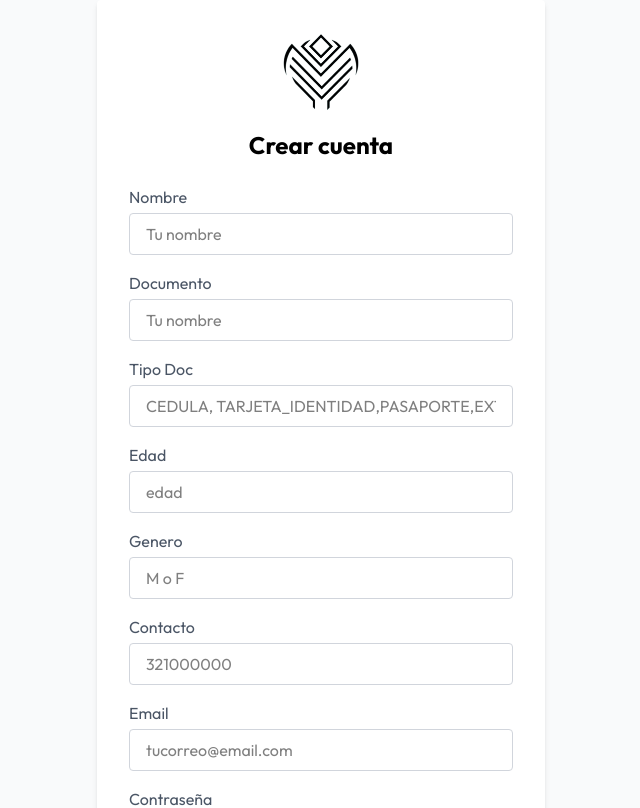
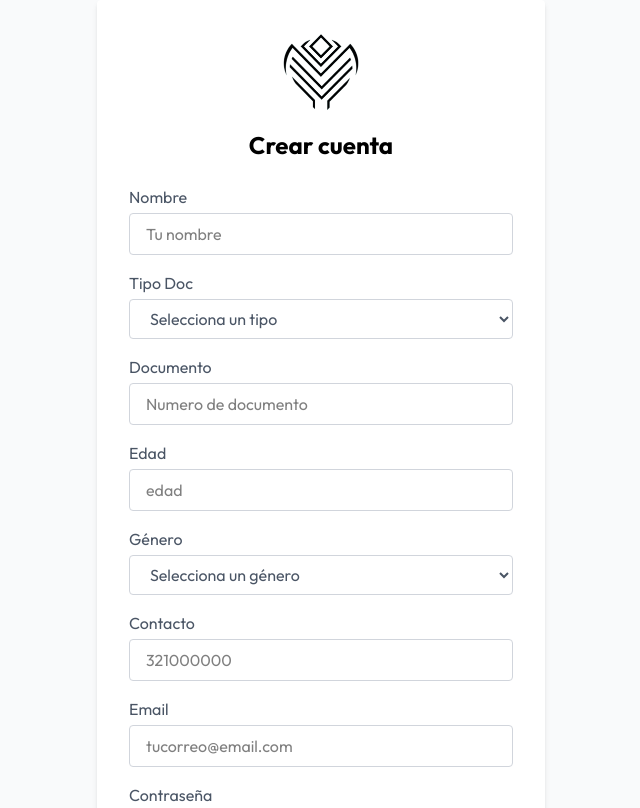
Before and after one commit to aurejr11/app-ant-track-FrontendII, a React (Vite) app: page /register in a window 1280 px wide. Shown: the top 808 px of the page, without its empty margins (319-959 px from the left). Built offline with nearby package versions, Linux system fonts and the light colour scheme; no server answers.

Commit message:
feat : estilos finales  de dasboard, registro,login y creacion de AdminPage

```diff
--- a/src/pages/DashboardPage.jsx
+++ b/src/pages/DashboardPage.jsx
@@ -139,6 +139,9 @@ const handleSubmit = async (e) => {
           text: "Tu gasto fue guardado correctamente.",
           confirmButtonColor: "#2563eb",
         });
+
+        getGastos(activeUser.id);
+
         setGasto({ descripcion: "", valor: "", categoriaId: "", metodPagoId:"",
           comercioId:"" });
       } else {
@@ -160,9 +163,16 @@ const handleSubmit = async (e) => {
   };
 
   return (
-    <div className="min-h-screen bg-gray-50 p-8">
-      <h2 className="text-2xl font-bold mb-6">Panel de gastos</h2>
-
+    <div className="min-h-screen bg-gray-50">
+    <div className="max-w-5xl mx-auto">
+       <div className="flex flex-col items-center mb-6">
+         <h2 className="text-2xl font-bold mb-6 p-6">PANEL DE GASTOS</h2>
+           <img
+            src="/antt.png"
+            alt="AntTrack logo"
+            className="w-20 mx-auto mb-4 invert"
+          />
+        </div>
       <div className="mb-6 flex items-center justify-between">
         <h2 className="text-2xl font-bold">
           Bienvenido, {activeUser.nombre || 'Usuario'}
@@ -183,7 +193,7 @@ const handleSubmit = async (e) => {
       </button>
 
       {/* Formulario */}
-      <div className="bg-white p-6 rounded shadow-md max-w-md mb-8 mt-6">
+      <div className="bg-white p-6 rounded shadow-md w-full mb-8 mt-6">
         <h3 className="text-lg font-semibold mb-4">Registrar nuevo gasto</h3>
         <form onSubmit={handleSubmit}>
           <div className="mb-4">
@@ -216,7 +226,7 @@ const handleSubmit = async (e) => {
               name="categoriaId"
               value={gasto.categoriaId}
               onChange={handleChange}
-              className="w-full border border-gray-300 rounded px-4 py-2"
+              className="w-full border border-gray-300 rounded px-4 py-2  text-gray-600"
               required
             >
               <option value="">Selecciona una categoría</option>
@@ -238,7 +248,7 @@ const handleSubmit = async (e) => {
               name="comercioId"
               value={gasto.comercioId}
               onChange={handleChange}
-              className="w-full border border-gray-300 rounded px-4 py-2"
+              className="w-full border border-gray-300 rounded px-4 py-2  text-gray-600"
               required
             >
               <option value="">Selecciona un comercios registrado</option>
@@ -258,7 +268,7 @@ const handleSubmit = async (e) => {
               name="metodoPagoId"
               value={gasto.metodoPagoId}
               onChange={handleChange}
-              className="w-full border border-gray-300 rounded px-4 py-2"
+              className="w-full border border-gray-300 rounded px-4 py-2  text-gray-600"
               required
             >
               <option value="">Selecciona un metod de pago</option>
@@ -280,31 +290,45 @@ const handleSubmit = async (e) => {
           </button>
         </form>
       </div>
+      </div>
+
 
       {/* Historial */}
-      <div className="bg-white p-6 rounded shadow-md max-w-md">
+<div className="bg-white p-6 rounded shadow-md w-full">
   <h3 className="text-lg font-semibold mb-4">Historial de gastos</h3>
   {gastos.length === 0 ? (
     <p className="text-gray-400">No hay gastos registrados aún.</p>
   ) : (
-          <ul>
+    <div className="overflow-x-auto">
+      <table className="w-full text-sm text-left">
+        <thead className="bg-gray-100 text-gray-600 uppercase text-xs">
+          <tr>
+            <th className="px-4 py-2">Descripción</th>
+            <th className="px-4 py-2">Categoría</th>
+            <th className="px-4 py-2">Método de pago</th>
+            <th className="px-4 py-2">Comercio</th>
+            <th className="px-4 py-2 text-right">Valor</th>
+          </tr>
+        </thead>
+        <tbody>
           {gastos.map((g) => (
-              <li key={g.id} className="border-b py-2 flex justify-between">
-                <span>{g.descripcion}</span>
-                <span>{g.categoria.nombre}</span>
-                <span>{g.metodoPago.descripcion}</span>
-                <span>{g.comercio.nombreComercio}</span>
-                <span className="font-semibold">${g.valor}</span>
-              </li>
+            <tr key={g.id} className="border-b hover:bg-gray-50">
+              <td className="px-4 py-2">{g.descripcion}</td>
+              <td className="px-4 py-2">{g.categoria.nombre}</td>
+              <td className="px-4 py-2">{g.metodoPago.descripcion}</td>
+              <td className="px-4 py-2">{g.comercio.nombreComercio}</td>
+              <td className="px-4 py-2 text-right font-semibold">${g.valor}</td>
+            </tr>
           ))}
-          </ul>
+        </tbody>
+      </table>
+    </div>
   )}
 </div>
-
       {/* ✅ NUEVO — botón flotante para ir a estadísticas */}
       <button
         onClick={() => navigate("/estadisticas")}
-        className="fixed bottom-8 right-8 bg-blue-600 hover:bg-blue-700 text-white px-5 py-3 rounded-full shadow-lg flex items-center gap-2 transition-all z-50"
+        className="fixed top-11 right-8 bg-blue-600 hover:bg-blue-700 text-white px-5 py-3 rounded-full shadow-lg flex items-center gap-2 transition-all z-50"
         title="Ver estadísticas en gráficas"
       >
         <svg xmlns="http://www.w3.org/2000/svg" width="18" height="18" fill="none"
--- a/src/pages/RegisterPage.jsx
+++ b/src/pages/RegisterPage.jsx
@@ -180,30 +180,37 @@ export default function RegisterPage() {
               required
             />
           </div>
+
           <div className="mb-4">
+            <label className="block text-gray-600 mb-1">Tipo Doc</label>
+              <select
+                name="tipoDocumento"
+                value={tipoDocumento}
+                onChange={(e) => setTipoDocumento(e.target.value)}
+                className="w-full border border-gray-300 rounded px-4 py-2 bg-white text-gray-600"
+                required
+               >
+                <option value="CEDULA">Cédula</option>
+                <option value="">Selecciona un tipo</option>
+                <option value="TARJETA_IDENTIDAD">Tarjeta de Identidad</option>
+                <option value="PASAPORTE">Pasaporte</option>
+                <option value="EXTRANJERIA">Extranjería</option>
+              </select>
+            </div>
+
+            <div className="mb-4">
             <label className="block text-gray-600 mb-1">Documento</label>
             <input
               type="text"
               name="documento"
               value={documento}
               onChange={(e)=>setDocumento(e.target.value)}
-              placeholder="Tu nombre"
+              placeholder="Numero de documento"
               className="w-full border border-gray-300 rounded px-4 py-2"
               required
             />
           </div>
-          <div className="mb-4">
-            <label className="block text-gray-600 mb-1">Tipo Doc</label>
-            <input
-              type="text"
-              name="tipoDocumento"
-              value={tipoDocumento}
-              onChange={(e)=>setTipoDocumento(e.target.value)}
-              placeholder="CEDULA, TARJETA_IDENTIDAD,PASAPORTE,EXTRANJERIA"
-              className="w-full border border-gray-300 rounded px-4 py-2"
-              required
-            />
-          </div>
+
           <div className="mb-4">
             <label className="block text-gray-600 mb-1">Edad</label>
             <input
@@ -216,18 +223,20 @@ export default function RegisterPage() {
               required
             />
           </div>
-          <div className="mb-4">
-            <label className="block text-gray-600 mb-1">Genero</label>
-            <input
-              type="text"
-              name="genero"
-              value={genero}
-              onChange={(e)=>setGenero(e.target.value)}
-              placeholder="M o F"
-              className="w-full border border-gray-300 rounded px-4 py-2"
-              required
-            />
-          </div>
+        <div className="mb-4">
+         <label className="block text-gray-600 mb-1">Género</label>
+          <select
+            name="genero"
+            value={genero}
+            onChange={(e) => setGenero(e.target.value)}
+            className="w-full border border-gray-300 rounded px-4 py-2 bg-white  text-gray-600"
+            required
+            >
+              <option value="">Selecciona un género</option>
+              <option value="M">Masculino</option>
+              <option value="F">Femenino</option>
+          </select>
+        </div>
           <div className="mb-4">
             <label className="block text-gray-600 mb-1">Contacto</label>
             <input
```
Also changed, not shown: src/pages/AdminPage.jsx (added). Lines whose indentation alone changed are shown as unchanged.
